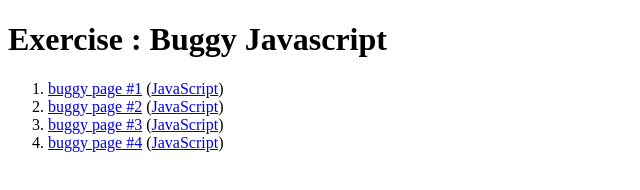
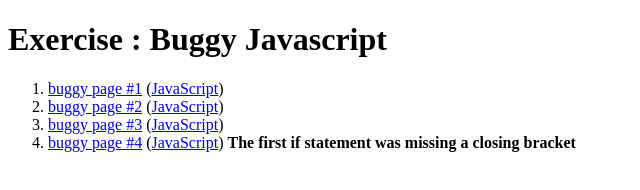
Before and after one commit to aceeee70/aceeee70.github.io, a plain HTML site: page buggy javascript/Lab05a-js_exercises.html in a window 1280 px wide. Shown: the whole page, without its empty margins (0-640 px from the left). Drawn offline with Linux system fonts and the light colour scheme.

Commit message:
Update Lab05a-js_exercises.html

```diff
--- a/buggy javascript/Lab05a-js_exercises.html
+++ b/buggy javascript/Lab05a-js_exercises.html
@@ -35,7 +35,7 @@
 		</li>
 		<li>
 			<a class="popup" href="buggy4.html">buggy page #4</a>
-			(<a href="buggy4.js">JavaScript</a>)
+			(<a href="buggy4.js">JavaScript</a>) <strong>The first if statement was missing a closing bracket</strong>
 		</li>
 	</ol>
 </div>
```
